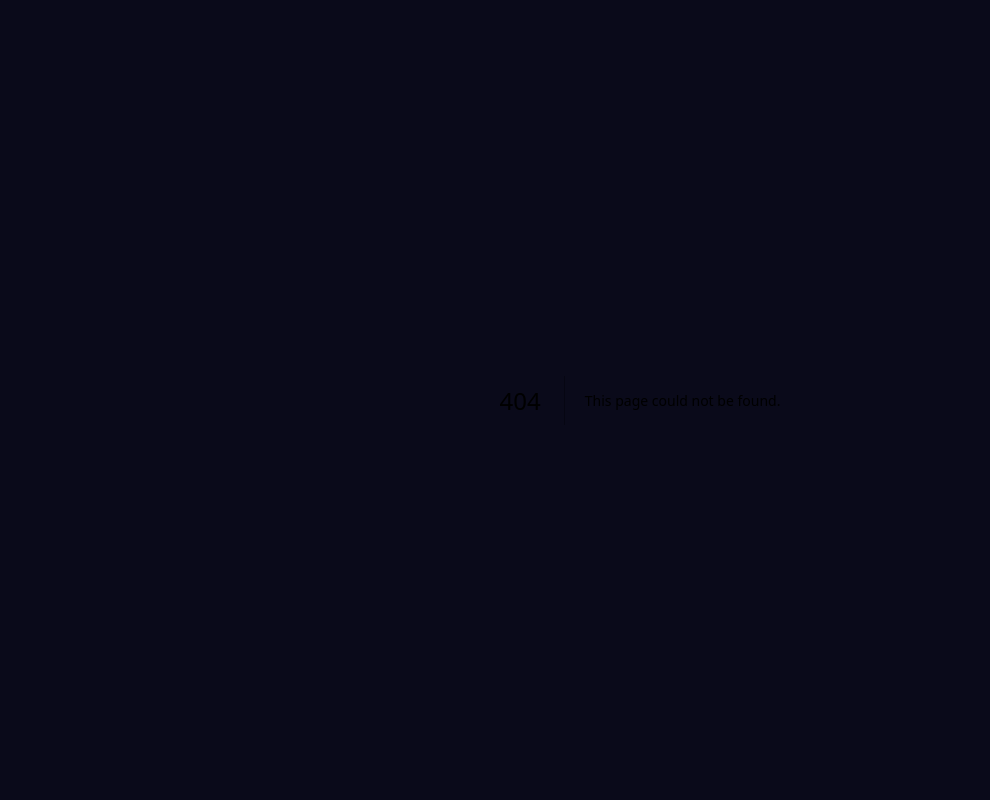
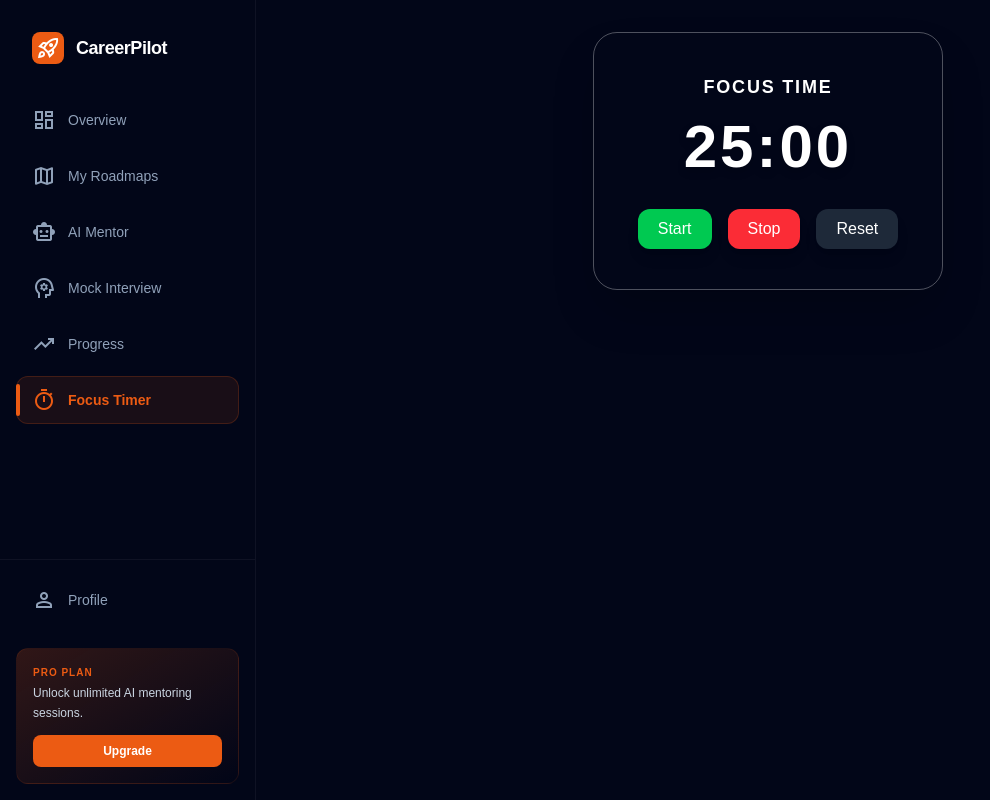
Before and after one commit to alvy00/eg-careerpilot-asyncawait, a Next.js app: page /dashboard/focus-timer in a window 1280 px wide. Before the commit this address had no page. Shown: the whole page, without its empty margins (0-990 px from the left). Built offline with nearby package versions, Linux system fonts and the light colour scheme.

Commit message:
promodoro added in study planner

```diff
--- /dev/null
+++ b/src/app/dashboard/focus-timer/page.tsx
@@ -0,0 +1,5 @@
+import Promodoro from "@/components/study-planer/Promodoro";
+
+export default function FocusTimerPage() {
+    return <Promodoro></Promodoro>
+}
--- a/src/app/dashboard/layout.tsx
+++ b/src/app/dashboard/layout.tsx
@@ -18,6 +18,7 @@ export default function DashboardLayout({ children }: { children: ReactNode }) {
             icon: "psychology",
         },
         { name: "Progress", href: "/dashboard/progress", icon: "trending_up" },
+        { name: "Focus Timer", href: "/dashboard/focus-timer", icon: "timer" },
     ];
 
     return (
--- /dev/null
+++ b/src/components/study-planer/Promodoro.tsx
@@ -0,0 +1,74 @@
+"use client"
+import React, { use, useEffect, useState } from 'react';
+
+const Promodoro = () => {
+    const [second, setSecond] = useState(1500)
+    const [active, setActive] = useState(false)
+
+    useEffect(()=>{
+        let interval;
+        if(active){
+            interval = setInterval(()=>{
+                setSecond(prev=> (prev -1))
+            }, 1000)
+        }
+
+        return ()=> {
+            clearInterval(interval)
+        }
+    },[active])
+
+    const minutes = Math.floor(second / 60);
+    const remainingSeconds = second % 60;
+
+    return (
+        <div>
+            <div className="flex items-center justify-center">
+  <div className=" shadow-2xl rounded-3xl p-10 w-[350px] text-center border border-white/30">
+
+    {/* Title */}
+    <h2 className="text-white text-lg font-semibold tracking-widest mb-4 uppercase">
+      Focus Time
+    </h2>
+
+    {/* Timer */}
+    <h1 className="text-6xl font-extrabold text-white mb-8 tracking-wider drop-shadow-lg">
+      {minutes}:{remainingSeconds < 10 ? "0" : ""}
+      {remainingSeconds}
+    </h1>
+
+    {/* Buttons */}
+    <div className="flex justify-center gap-4">
+
+      <button
+        onClick={() => setActive(true)}
+        className="bg-green-500 hover:bg-green-600 active:scale-95 transition-all duration-200 text-white px-5 py-2 rounded-xl shadow-lg"
+      >
+        Start
+      </button>
+
+      <button
+        onClick={() => setActive(false)}
+        className="bg-red-500 hover:bg-red-600 active:scale-95 transition-all duration-200 text-white px-5 py-2 rounded-xl shadow-lg"
+      >
+        Stop
+      </button>
+
+      <button
+        onClick={() => {
+          setActive(false);
+          setSecond(1500);
+        }}
+        className="bg-gray-800 hover:bg-black active:scale-95 transition-all duration-200 text-white px-5 py-2 rounded-xl shadow-lg"
+      >
+        Reset
+      </button>
+
+    </div>
+  </div>
+</div>
+        </div>
+    );
+};
+
+export default Promodoro;
```
